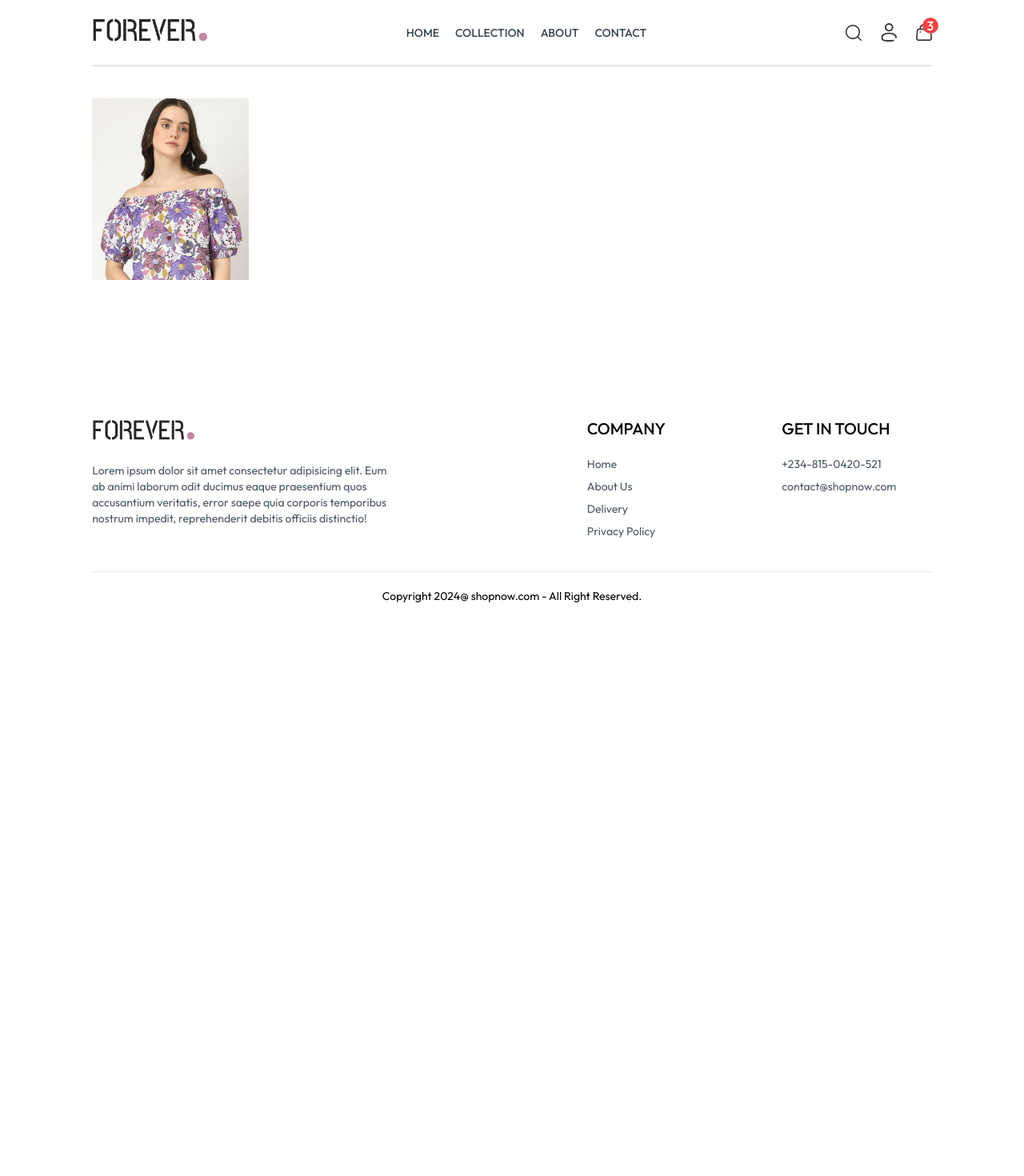
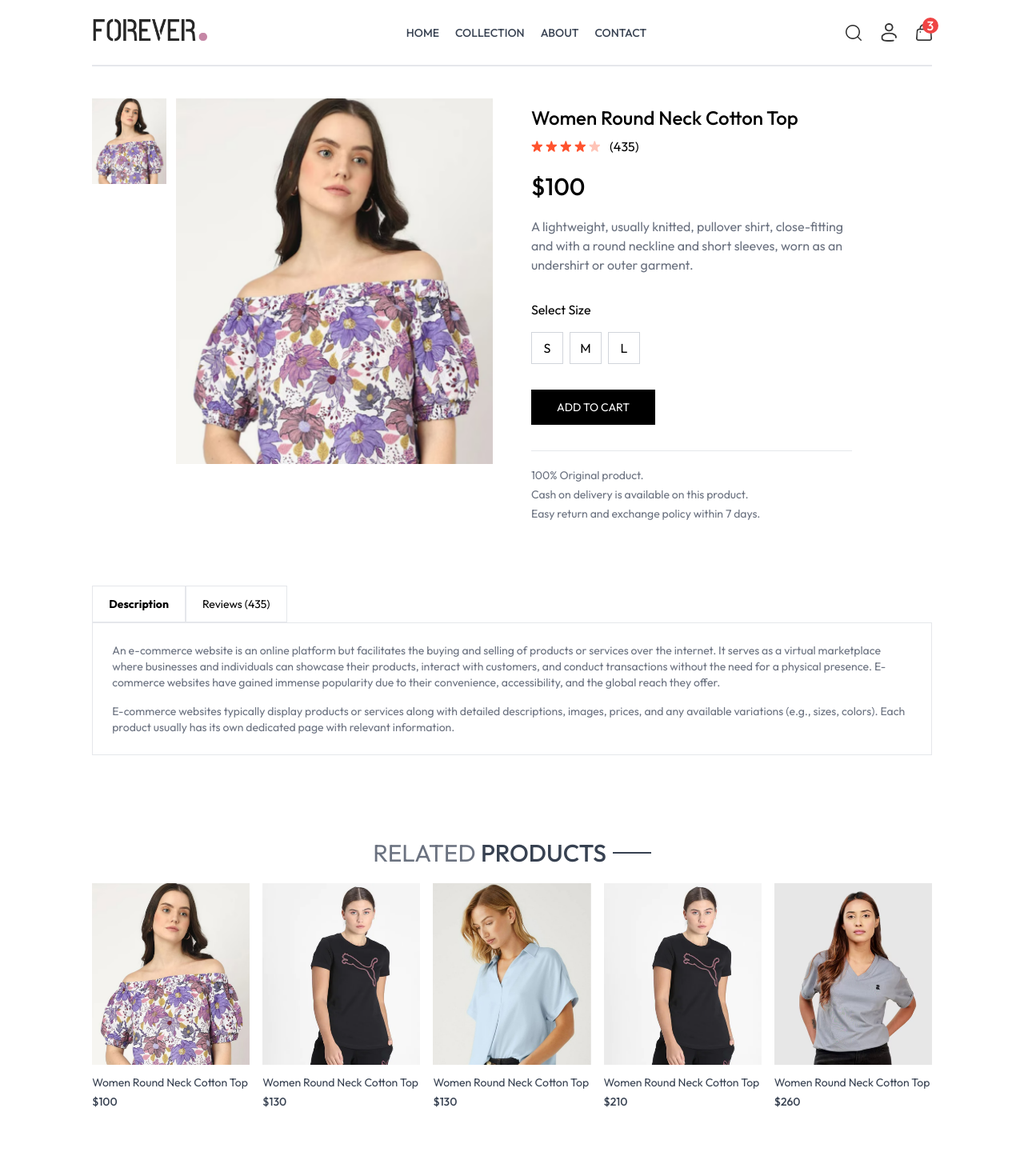
Before and after one commit to Adeoye-J/shopnow, a React app in the folder frontend/: page /product/aaaaa in a window 1280 px wide. Shown: the top 1470 px of the page at 80% size. Before the commit the page ends 800 px from the top, so only its background shows below. Built offline with nearby package versions, Linux system fonts and the light colour scheme; the HTML template or start-up script is replaced by a standard one.

Commit message:
product item page

```diff
--- /dev/null
+++ b/frontend/src/components/RelatedProducts.jsx
@@ -0,0 +1,40 @@
+import React, { useContext, useEffect, useState } from 'react'
+import { ShopContext } from '../context/ShopContext'
+import Title from './Title'
+import ProductItem from './ProductItem'
+
+const RelatedProducts = ({category, subCategory}) => {
+
+    const {products} = useContext(ShopContext)
+    const [related, setRelated] = useState([])
+
+    useEffect(() => {
+
+        if (!category || !subCategory) return
+        if (!products) return
+        if (products.length > 0){
+            const relatedProducts = products.filter(product => product.category === category && product.subCategory === subCategory)
+            setRelated(relatedProducts.slice(0, 5))
+        }
+
+    }, [products, category, subCategory])
+
+
+    return (
+        <div className='my-24'>
+            <div className="text-center text-3xl py-2">
+                <Title text1={"RELATED"} text2={"PRODUCTS"} />
+            </div>
+
+            <div className="grid grid-cols-2 sm:grid-cols-3 md:grid-cols-4 lg:grid-cols-5 gap-4 gap-y-6">
+                {
+                    related.map((item, index) => (
+                        <ProductItem key={index} id={item._id} name={item.name} price={item.price} image={item.image} />
+                    ))
+                }
+            </div>
+        </div>
+    )
+}
+
+export default RelatedProducts
--- a/frontend/src/context/ShopContext.jsx
+++ b/frontend/src/context/ShopContext.jsx
@@ -9,9 +9,27 @@
     const delivery_fee = 10;
     const [search, setSearch] = useState("")
     const [showSearch, setShowSearch] = useState(false)
+    const [cartItems, setCartItems] = useState({})
+
+    const addToCart = async (itemId, size) => {
+        let cartData = structuredClone(cartItems)
+
+        if (cartData[itemId]) {
+            if (cartData[itemId][size]) {
+                cartData[itemId][size] += 1
+            } else {
+                cartData[itemId][size] = 1
+            }
+        } else {
+            cartData[itemId] = {}
+            cartData[itemId][size] = 1
+        }
+
+        setCartItems(cartData)
+    }
 
     const value = {
-        products, currency, delivery_fee, search, setSearch, showSearch, setShowSearch
+        products, currency, delivery_fee, search, setSearch, showSearch, setShowSearch, cartItems, addToCart
     }
 
     return (
--- a/frontend/src/index.css
+++ b/frontend/src/index.css
@@ -18,6 +18,11 @@
     font-style: normal;
 }
 
+
+::-webkit-scrollbar {
+    display: none;
+}
+
 @media (max-width: 640px) {
     a.active {
         background-color: black;
--- a/frontend/src/pages/Product.jsx
+++ b/frontend/src/pages/Product.jsx
@@ -1,17 +1,22 @@
 import React, { useContext, useEffect, useState } from 'react'
 import { useParams } from 'react-router-dom'
 import { ShopContext } from '../context/ShopContext'
+import { assets } from '../assets/assets'
+import RelatedProducts from '../components/RelatedProducts'
 
 const Product = () => {
 
     const {productId} = useParams()
-    const {products} = useContext(ShopContext)
+    const {products, currency} = useContext(ShopContext)
     const [productData, setProductData] = useState(false)
+    const [mainImage, setMainImage] = useState('')
+    const [size, setSize] = useState("")
 
     const fetchProductData = () => {
 
         const productItem = products.find((item) => item._id === productId)
         setProductData(productItem)
+        setMainImage(productItem.image[0])
         console.log(productItem)
 
     }
@@ -31,13 +36,63 @@
                     <div className="flex sm:flex-col overflow-x-auto sm:overflow-y-scroll justify-between sm:justify-normal sm:w-[18.7%] w-full">
                         {
                             productData.image.map((item, index) => (
-                                <img src={item} key={index} alt="" className='w-[24%] sm:w-full sm:mb-3 flex-shrink-0 cursor-pointer' />
+                                <img onClick={() => setMainImage(item)} src={item} key={index} alt="" className='w-[24%] sm:w-full sm:mb-3 flex-shrink-0 cursor-pointer' />
                             ))
                         }
+                    </div>
+                    <div className="w-full sm:w-[80%]">
+                        <img src={mainImage} alt="" className='w-full h-auto' />
+                    </div>
+                </div>
+
+                {/* Product Info */}
+                <div className="flex-1">
+                    <h1 className='font-medium text-2xl mt-2'>{productData.name}</h1>
+                    <div className="flex items-center gap-1 mt-2">
+                        <img src={assets.star_icon} alt="" className='w-3.5' />
+                        <img src={assets.star_icon} alt="" className='w-3.5' />
+                        <img src={assets.star_icon} alt="" className='w-3.5' />
+                        <img src={assets.star_icon} alt="" className='w-3.5' />
+                        <img src={assets.star_dull_icon} alt="" className='w-3.5' />
+                        <p className='pl-2'>(435)</p>
+                    </div>
+                    <p className='mt-5 text-3xl font-medium'>{currency}{productData.price}</p>
+                    <p className='mt-5 text-gray-500 md:w-4/5'>{productData.description}</p>
+                    <div className="flex flex-col gap-4 my-8">
+                        <p>Select Size</p>
+                        <div className="flex gap-2">
+                            {
+                                productData.sizes.map((item, index) => (
+                                    <button onClick={() => setSize(item)} key={index} className={`w-10 h-10 border border-gray-300 ${item === size && "border-orange-500"}`}>{item}</button>
+                                ))
+                            }
+                        </div>
+                    </div>
+                    <button className='bg-black text-white px-8 py-3 text-sm active:bg-gray-700'>ADD TO CART</button>
+                    <hr className='mt-8 sm:w-4/5' />
+                    <div className="text-sm text-gray-500 mt-5 flex flex-col gap-1">
+                        <p>100% Original product.</p>
+                        <p>Cash on delivery is available on this product.</p>
+                        <p>Easy return and exchange policy within 7 days.</p>
                     </div>
                 </div>
 
             </div>
+
+            {/* Description and review section */}
+            <div className="mt-20">
+                <div className="flex">
+                    <b className='border px-5 py-3 text-sm'>Description</b>
+                    <p className='border px-5 py-3 text-sm'>Reviews (435)</p>
+                </div>
+                <div className="flex flex-col gap-4 border px-6 py-6 text-sm text-gray-500">
+                    <p>An e-commerce website is an online platform but facilitates the buying and selling of products or services over the internet. It serves as a virtual marketplace where businesses and individuals can showcase their products, interact with customers, and conduct transactions without the need for a physical presence. E-commerce websites have gained immense popularity due to their convenience, accessibility, and the global reach they offer.</p>
+                    <p>E-commerce websites typically display products or services along with detailed descriptions, images, prices, and any available variations (e.g., sizes, colors). Each product usually has its own dedicated page with relevant information.</p>
+                </div>
+            </div>
+
+            {/* Related Products */}
+            <RelatedProducts category={productData.category} subCategory={productData.subCategory} />
 
         </div>
     )
```
